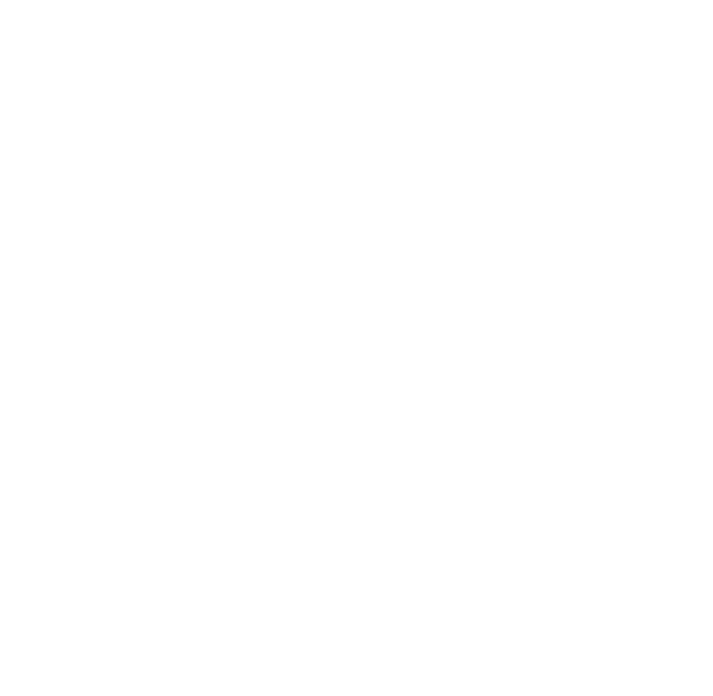
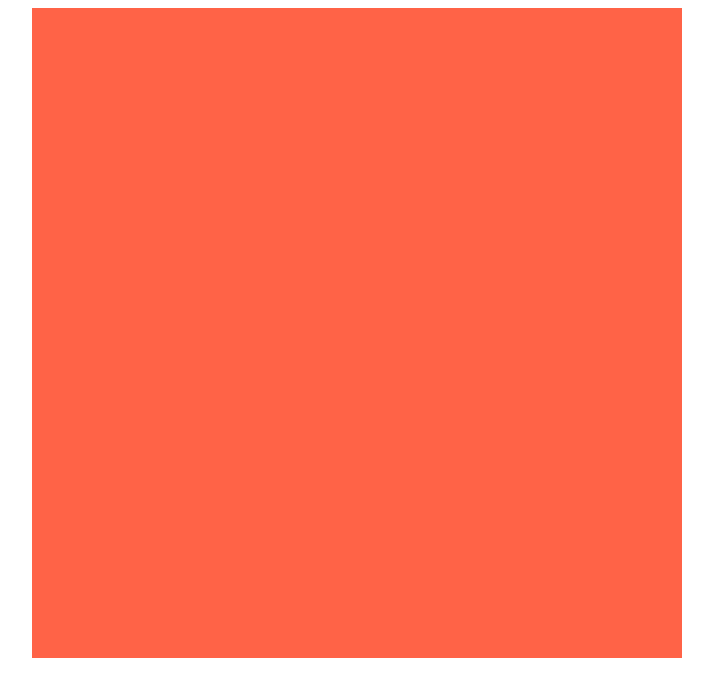
Before and after one commit to jmcmillion89/etch-a-sketch, a plain HTML site: page index.html in a window 1280 px wide. Shown: the whole page, without its empty margins (283-996 px from the left). Drawn offline with Linux system fonts and the light colour scheme.

Commit message:
create and style grid

```diff
--- a/index.html
+++ b/index.html
@@ -5,11 +5,13 @@
     <meta name="viewport" content="width=device-width, initial-scale=1.0">
     <meta http-equiv="X-UA-Compatible" content="ie=edge">
     <title>Etch-A-Sketch</title>
+    <link rel="stylesheet" href="style.css">
   </head>
   <body>
+    <div class="wrapper">
     <div class="container">
-
     </div>
+  </div>
 	<script src="index.js"></script>
   </body>
 </html>
--- a/index.js
+++ b/index.js
@@ -1,6 +1,35 @@
 const container = document.querySelector('.container')
-const num = 256
+const gridNumber = 64
+const gridSize = 650 / gridNumber + 'px'
 
-for (let i = 0; i < num; i++) {
-    container.innerHTML += '<div class="box"></div>';
-}
+// create columns for grid
+
+for (let i = 0; i < gridNumber; i++) {
+    const div = document.createElement('div')
+    div.className = 'column';
+    container.appendChild(div);
+    }
+
+// create cells for grid
+
+const columns = document.querySelectorAll('.column')
+
+columns.forEach(column => {
+    for (let i =0; i < gridNumber; i++) {
+        const div = document.createElement('div')
+        div.className = 'box';
+        div.style.width = gridSize;
+        column.appendChild(div);
+    }
+})
+
+// change color of cell when hovering
+
+let box = document.querySelectorAll('.box')
+
+box.forEach((e) => {
+
+    e.addEventListener('mouseover', () => {
+        e.style.backgroundColor = 'black'
+    })
+})
--- a/style.css
+++ b/style.css
@@ -1,16 +1,28 @@
-* {
-    /* border: solid 1px green; */
+.wrapper {
+    display: flex;
+    justify-content: center;
 }
 
 .container {
     display: flex;
+    align-items: center;
+    justify-content: center;
     flex-wrap: wrap;
-    gap: 1px;
+    height: 650px;
+    width: 650px;
+    position: absolute;
+  }
+
+  .column {
+    display: flex;
 }
 
 .box {
-    background-color: blue;
-    height: 30px;
-    width: 30px;
-
+    background: tomato;
 }
+.box:before {
+    content: "";
+	display: block;
+	padding-top: 100%;
+    float: left;
+}
```
